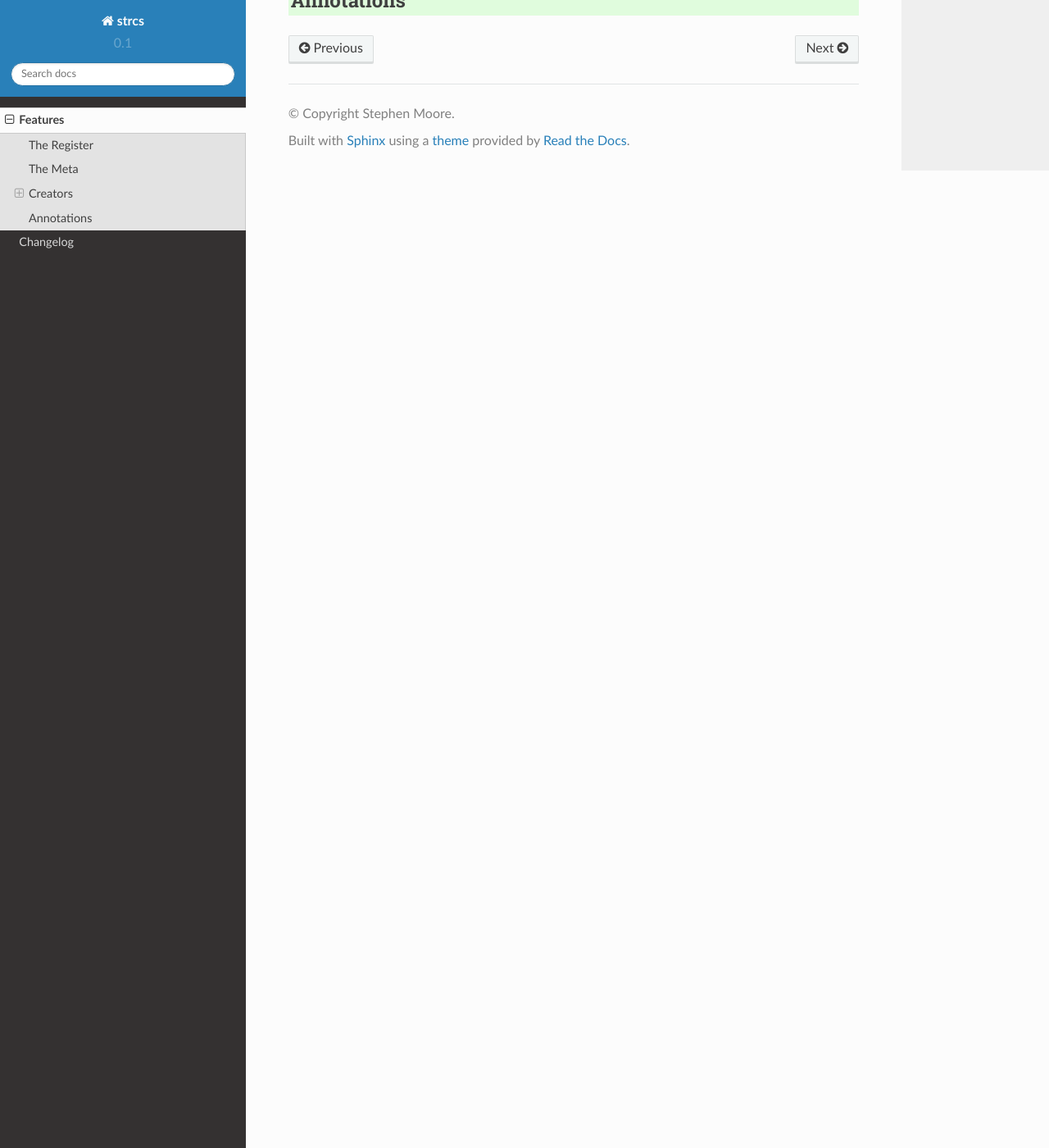
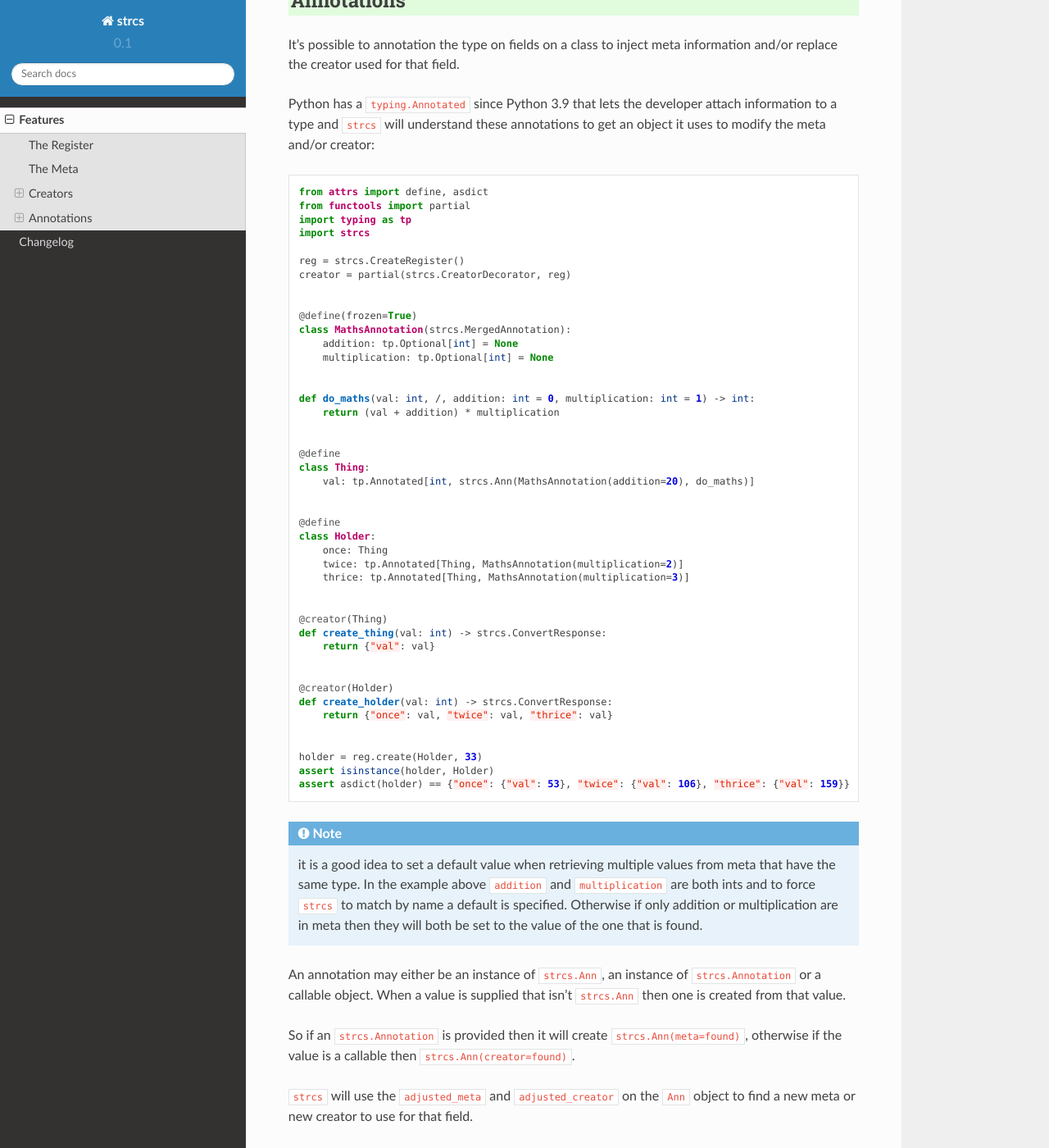
Before and after one commit to delfick/strcs, a Sphinx documentation site: the page built from docs/strcs/features.rst, in a window 1280 px wide and 1400 px high, scrolled down 6745 px. Shown: the whole window at 82% size. Built offline with Sphinx 7.4.7 and the Read the Docs theme 2.0.0, drawn with Linux system fonts in a browser that asks for light colours; some of the changed text lies outside the part shown.

Commit message:
docs: some information about annotations

```diff
--- a/docs/strcs/features.rst
+++ b/docs/strcs/features.rst
@@ -362,3 +362,159 @@ Generator creators may also yield other generators:
 
 Annotations
 -----------
+
+It's possible to annotation the type on fields on a class to inject meta
+information and/or replace the creator used for that field.
+
+Python has a ``typing.Annotated`` since Python 3.9 that lets the developer attach
+information to a type and ``strcs`` will understand these annotations to get
+an object it uses to modify the meta and/or creator:
+
+.. code-block:: python
+
+    from attrs import define, asdict
+    from functools import partial
+    import typing as tp
+    import strcs
+
+    reg = strcs.CreateRegister()
+    creator = partial(strcs.CreatorDecorator, reg)
+
+
+    @define(frozen=True)
+    class MathsAnnotation(strcs.MergedAnnotation):
+        addition: tp.Optional[int] = None
+        multiplication: tp.Optional[int] = None
+
+
+    def do_maths(val: int, /, addition: int = 0, multiplication: int = 1) -> int:
+        return (val + addition) * multiplication
+
+
+    @define
+    class Thing:
+        val: tp.Annotated[int, strcs.Ann(MathsAnnotation(addition=20), do_maths)]
+
+
+    @define
+    class Holder:
+        once: Thing
+        twice: tp.Annotated[Thing, MathsAnnotation(multiplication=2)]
+        thrice: tp.Annotated[Thing, MathsAnnotation(multiplication=3)]
+
+
+    @creator(Thing)
+    def create_thing(val: int) -> strcs.ConvertResponse:
+        return {"val": val}
+
+
+    @creator(Holder)
+    def create_holder(val: int) -> strcs.ConvertResponse:
+        return {"once": val, "twice": val, "thrice": val}
+
+
+    holder = reg.create(Holder, 33)
+    assert isinstance(holder, Holder)
+    assert asdict(holder) == {"once": {"val": 53}, "twice": {"val": 106}, "thrice": {"val": 159}}
+
+.. note:: it is a good idea to set a default value when retrieving multiple values
+   from meta that have the same type. In the example above ``addition`` and
+   ``multiplication`` are both ints and to force ``strcs`` to match by name a
+   default is specified. Otherwise if only addition or multiplication are in meta
+   then they will both be set to the value of the one that is found.
+
+An annotation may either be an instance of ``strcs.Ann``, an instance of
+``strcs.Annotation`` or a callable object. When a value is supplied that isn't
+``strcs.Ann`` then one is created from that value.
+
+So if an ``strcs.Annotation`` is provided then it will create
+``strcs.Ann(meta=found)``, otherwise if the value is a callable then
+``strcs.Ann(creator=found)``.
+
+``strcs`` will use the ``adjusted_meta`` and ``adjusted_creator`` on the ``Ann``
+object to find a new meta or new creator to use for that field.
+
+New Meta will persist for any transformation that occurs below that field, but
+a new creator will only be used for that field.
+
+When providing a meta object to ``Ann``, there are two default strategies to
+choose from: ``strcs.Annotation`` and ``strcs.MergedAnnotation``. A custom
+strategy may be provided by implementing ``adjusted_meta`` on the ``Annotation``.
+
+``strcs.Annotation``
+    Will return a cloned meta containing ``__call_defined_annotation__`` so that
+    the creator may retrieve the entire ``Annotation`` using the type of that
+    annotation.
+
+    For example:
+
+    .. code-block:: python
+
+        @define(frozen=True)
+        class MyAnnotation(strcs.Annotation):
+            one: int
+            two: int
+
+        @creator(MyKls)
+        def create_mykls(val: str, /, annotation: MyAnnotation) -> strcs.ConvertResponse:
+            return {"key": f"{val}-{annotation.one}-{annotation.two}"}
+
+``strcs.MergedAnnotation``
+    Will add the keys from the annotation into the meta. This would mean
+    the above example becomes:
+
+    .. code-block:: python
+
+        @define(frozen=True)
+        class MyAnnotation(strcs.MergedAnnotation):
+            one: int
+            two: int
+
+        @creator(MyKls)
+        def create_mykls(val: str, /, one: int = 0, two: int = 0) -> strcs.ConvertResponse:
+            return {"key": f"{val}-{one}-{two}"}
+
+    Optional keys are not added to meta if they are not set:
+
+    .. code-block:: python
+
+        @define(frozen=True)
+        class MyAnnotation(strcs.MergedAnnotation):
+            one: tp.Optional[int] = None
+            two: tp.Optional[int] = None
+
+        @creator(MyKls)
+        def create_mykls(val: str, /, one: int = 0, two: int = 0) -> strcs.ConvertResponse:
+            # one and two will be zero each instead of None when MyKls
+            # is annotated with either of those not set respectively
+            return {"key": f"{val}-{one}-{two}"}
+
+Injecting data from meta
+++++++++++++++++++++++++
+
+Sometimes it is desirable to set a value straight from what is found in the Meta
+object and this may be achieved via ``strcs.FromMeta``:
+
+.. code-block:: python
+
+    from functools import partial
+    from attrs import define
+    import typing as tp
+    import strcs
+
+    reg = strcs.CreateRegister()
+    creator = partial(strcs.CreatorDecorator, reg)
+
+
+    class Magic:
+        def incantation(self) -> str:
+            return "abracadabra!"
+
+
+    @define
+    class Wizard:
+        magic: tp.Annotated[Magic, strcs.FromMeta("magic")]
+
+
+    wizard = reg.create(Wizard, meta=strcs.Meta({"magic": Magic()}))
+    assert wizard.magic.incantation() == "abracadabra!"
```
Also changed, not shown: other parts of docs/strcs/features.rst (+1 -1 lines).
